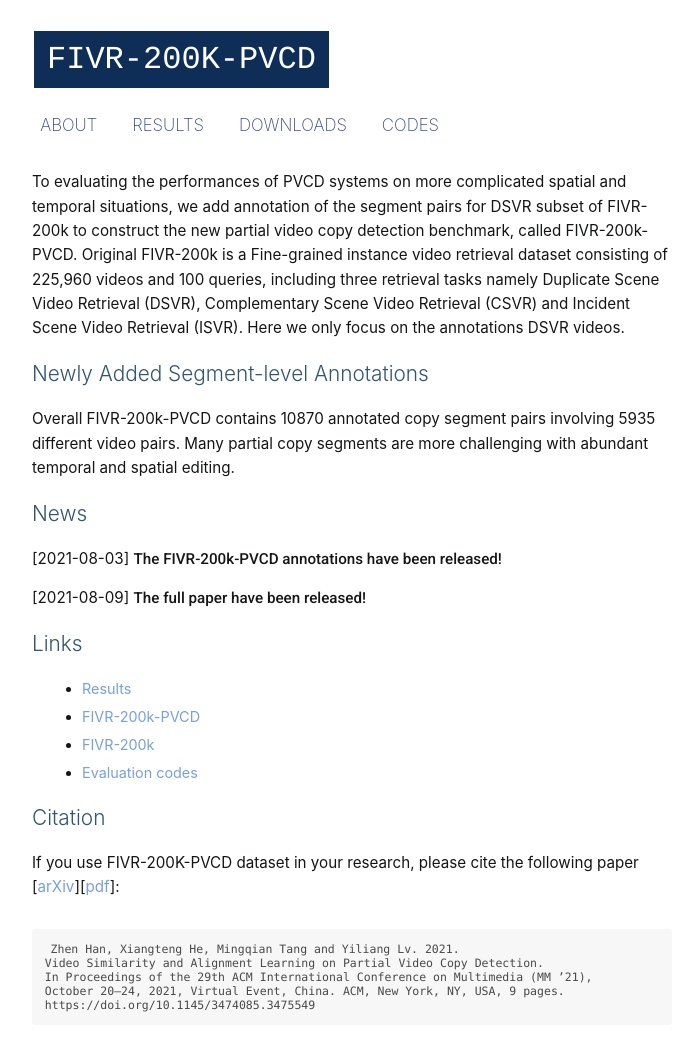
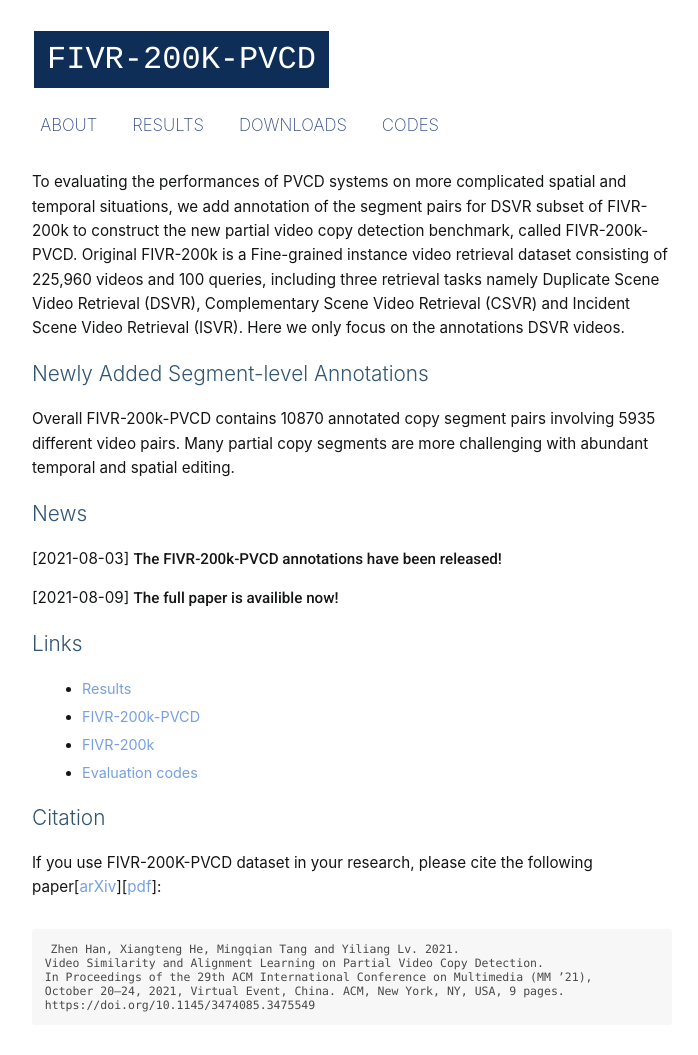
Before and after one commit to PVCD-VSAL/vsal, a Jekyll site: the page built from index.md, in a window 1280 px wide. Shown: the whole page, without its empty margins (288-986 px from the left). Built offline with Jekyll 4.4.1, drawn with Linux system fonts in a browser that asks for light colours; some web fonts are replaced.

````diff
--- a/index.md
+++ b/index.md
@@ -11,7 +11,7 @@ To evaluating the performances of PVCD systems on more complicated spatial and t
 ## News
  [2021-08-03] **The FIVR-200k-PVCD annotations have been released!**
 
- [2021-08-09] **The full paper have been released!**
+ [2021-08-09] **The full paper is availible now!**
 
 ## Links
 * [Results][results]
@@ -30,7 +30,7 @@ To evaluating the performances of PVCD systems on more complicated spatial and t
 [results]: http://127.0.0.1:4000//results/ -->
 
 ## Citation
-If you use FIVR-200K-PVCD dataset in your research, please cite the following paper [[arXiv]][[pdf]]:
+If you use FIVR-200K-PVCD dataset in your research, please cite the following paper[[arXiv]][[pdf]]:
 ```
 Zhen Han, Xiangteng He, Mingqian Tang and Yiliang Lv. 2021.
 Video Similarity and Alignment Learning on Partial Video Copy Detection.
````
Also changed, not shown: about/index.md (+2 -2 lines).
